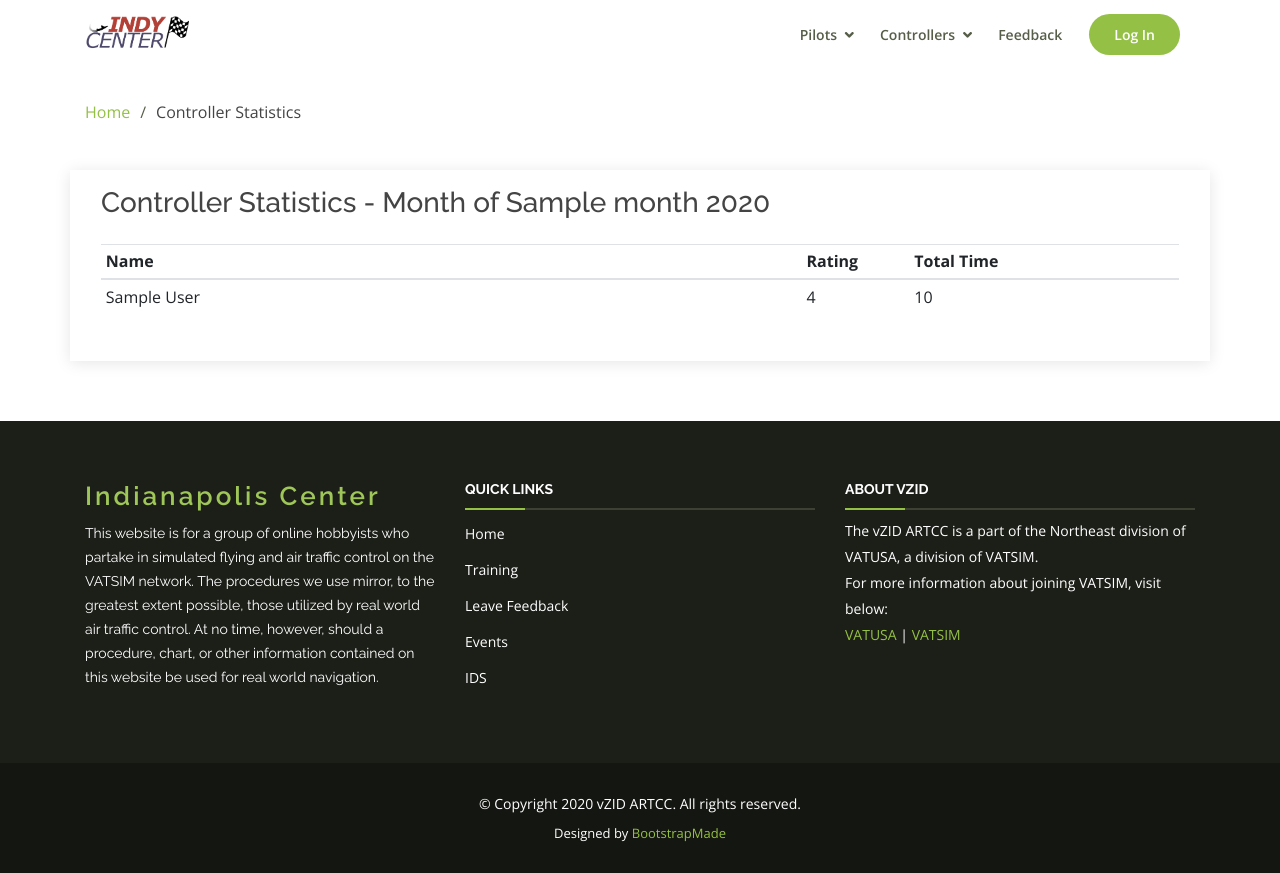
After one commit to zid-wm/zid-web, a Django app: template user/templates/statistics.html in a window 1280 px wide. The commit adds this page. Run offline with Django 3.2, Linux system fonts and the light colour scheme; the template is opened without the code that fills it: most values are stand-ins (such as "Sample title", 1, 10 or a date in 2020); some libraries are stand-ins or nearby versions.

Commit message:
Controller statistics page

```diff
--- a/templates/partials/navbar.html
+++ b/templates/partials/navbar.html
@@ -23,7 +23,7 @@
                         <li><a href="/roster">Roster</a></li>
                         <li><a href="/staff">Staff</a></li>
                         <li><a href="/files">Files</a></li>
-                        <li><a href="#">Controller Statistics</a></li>
+                        <li><a href="/statistics">Controller Statistics</a></li>
                         <li><a href="#">Events</a></li>
                     </ul>
                 </li>
--- /dev/null
+++ b/user/templates/statistics.html
@@ -0,0 +1,40 @@
+{% extends 'mainTemplate.html' %}
+{% load static %}
+{% load extras %}
+
+{% block breadcrumbs %}
+<li><a href="/">Home</a></li>
+<li>Controller Statistics</li>
+{% endblock %}
+
+{% block body %}
+<section id="about" class="about">
+    <div class="container">
+        <div class="row m-3 pt-3">
+            <h3>Controller Statistics - Month of {{ month }} {{ year }}</h3>
+        </div>
+
+        <div class="row m-3">
+        <table class="table table-sm table-striped">
+            <thead>
+            <tr>
+                <th scope="col">Name</th>
+                <th scope="col" style="width:10%">Rating</th>
+                <th scope="col" style="width:25%">Total Time</th>
+            </tr>
+            {% for cont in stats %}
+            <tr>
+                <td>
+                {{ cont.user__first_name }} {{ cont.user__last_name }}
+                </td>
+                <td>{{ cont.user__rating }}</td>
+                <td>{{ cont.duration|format_duration }}
+            </tr>
+            {% endfor %}
+            </thead>
+        </table>
+        </div>
+    </div>
+  </div>
+</section>
+{% endblock %}
--- a/zid-web/urls.py
+++ b/zid-web/urls.py
@@ -41,4 +41,5 @@ urlpatterns = [
     # User
     path('roster/', user.view_roster, name='roster'),
     path('staff/', user.view_staff, name='staff'),
+    path('statistics/', user.view_statistics, name='statistics')
 ]
```
Also changed, not shown: user/views.py (+33 -0 lines).
